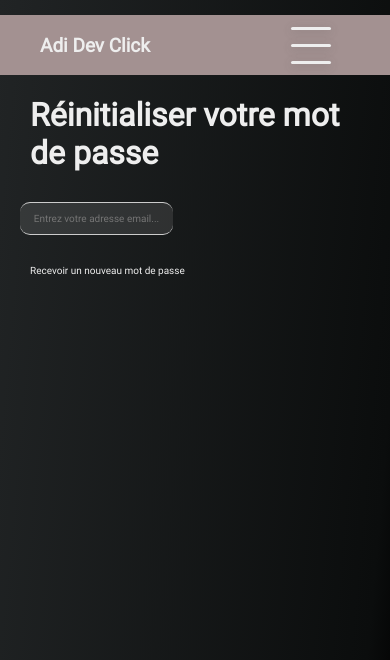
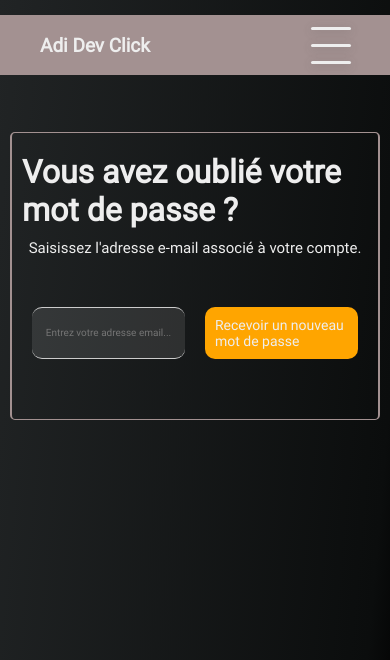
Before and after one commit to AdiDevClick/CRUD---Register, a PHP site: page /reset-password.php in a window 390 px wide. Shown: the top 660 px of the page. Run offline with PHP 8.4, Linux system fonts and the light colour scheme.

Commit message:
CSS Fix : Le burger menu ne sera plus autant décalé sur la droite sur des petits écrans Début de modification de la page password recovery - Le lien pour s'identifier qui apparaît sur la page d'enregistrement est maintenant cliquable sur des petits écrans - Le bouton s'identifier est maintenant de la bonne taille sur des petits écrans - La card aura un plus large padding top sur des petits écrans -
PHP Fix :
Le fichier layout utilise maintenant le fichier variable.inc.php pour inclure les variables $url et $rootURL -

JavaScript Fix :
Le toaster ne s'affichera plus quand ce n'est pas nécessaire -

```diff
--- a/css/index.css
+++ b/css/index.css
@@ -171,10 +171,14 @@ input {
 .alert-error {
     text-align: center;
     color: #fd6b00;
+    /* opacity: 1; */
     /* border: red 1px solid; */
     max-width: 100%;
     margin: 15px auto;
-    transition: opacity 3s 1s;
+    /* transition: all ease-in-out; */
+    /* transition: opacity 3s 1s; */
+    animation: fadeIn 1s;
+    /* transition: all 3s; */
 }
 /* END OF INPUTS*/
 
@@ -297,6 +301,33 @@ form {
             right: 0;
             top: 0;
             opacity: 0.1;
+            z-index: -1;
+        }
+    }
+}
+
+.pw-recovery {
+    display: grid;
+    justify-content: center;
+    grid: minmax(50px, min-content) / repeat(auto-fill, minmax(400px, 650px));
+    /* grid-template-columns: repeat(2, auto); */
+
+    align-items: center;
+    align-content: center;
+    @media (max-width: 992px) {
+        margin: 15px;
+    }
+    @media (max-width: 576px) {
+        margin: 0 auto;
+        display: flex;
+        flex-direction: column-reverse;
+        img {
+            height: 100%;
+            position: fixed;
+            right: 0;
+            top: 0;
+            opacity: 0.1;
+            z-index: -1;
         }
     }
 }
@@ -317,7 +348,7 @@ form {
 @media (max-width: 425px) {
     #btn {
         margin: 0 auto;
-        padding: 0;
+        /* padding: 0; */
     }
 }
 
--- a/css/main.css
+++ b/css/main.css
@@ -199,7 +199,7 @@ header {
     }
     @media (max-width: 576px) {
         justify-content: space-between;
-        padding-right: 10%;
+        /* padding-right: 10%; */ /* original */
     }
 }
 
@@ -503,8 +503,9 @@ main {
     overflow: hidden;
     /* margin-top: 10%; */
     @media (max-width: 576px) {
-        width: 90%;
-        margin-top: 10%;
+        /* width: 90%; */ /* original */
+        /* margin-top: 10%;  */ /* original */
+        margin-top: 15%;
         background-color: unset;
     }
 }
--- a/includes/variables.inc.php
+++ b/includes/variables.inc.php
@@ -1,5 +1,6 @@
 <?php declare(strict_types=1);
-echo 'test';
+
+$url = Functions::getUrl();
 $rootUrl = Functions::getRootUrl();
 // $rootUrl = (!empty($_SERVER['HTTPS']) ? 'https' : 'http') . '://' . $_SERVER['HTTP_HOST'] . '/';
 if ($rootUrl === 'https://adi.ezaya.fr/') {
--- a/reset-password.php
+++ b/reset-password.php
@@ -1,26 +1,37 @@
-<?php $title = "We Love Food - Réinitialisation de mot de passe"?>
-<?php ob_start()?>
-    <main>
-        <div class="wrapper-main">
-            <section class="section-default">
-                <h1>Réinitialiser votre mot de passe</h1>
-                    <!--<p>Un email vous sera envoyé avec les instructions pour réinitialiser votre mot de passe.</p>-->
-                    <form action="includes/reset-request.inc.php" method="post">
+<?php
+    $title = "We Love Food - Réinitialisation de mot de passe";
+    ob_start()
+?>
+<main>
+    <section class="wrapper-main">
+        <div class="pw-recovery">
+            <div class="card">
+                <!-- <div class="section-default"> -->
+                <div class="card-header">
+                    <h3 class="contact-section">Vous avez oublié votre mot de passe ?</h3>
+                </div>
+                <!-- <h1>Réinitialiser votre mot de passe</h1> -->
+                <p class="contact-section">Saisissez l'adresse e-mail associé à votre compte.</p>
+                <!-- <p>Un email vous sera envoyé avec les instructions pour réinitialiser votre mot de passe.</p>                 -->
+                <form class="form-index" action="includes/reset-request.inc.php" method="post">
                     <!-- <label for="email">Votre Email</label> -->
                     <input class="input" type="text" id="email" name="email" placeholder="Entrez votre adresse email...">
-                    <button type="submit" name="submit">Recevoir un nouveau mot de passe</button>
+                    <button class="btn" type="submit" name="submit">Recevoir un nouveau mot de passe</button>
                 </form>
-                    <?php
+                <?php
                     if (isset($_GET["reset"])) {
                         if ($_GET["reset"] == "success") {
                             echo '<p class="signupsuccess">Veuillez vérifier votre boîte mail, un email vous a été envoyé avec les instructions pour réinitialiser votre mot de passe </p>';
                         }
                     }
+                ?>
+                <!-- </div> -->
+            </div>
+        </div>
+    </section>
+</main>
+
+<?php
+    $content = ob_get_clean();
+    require("templates/layout.php")
 ?>
-            </section>
-        </div>
-    </main>
-
-    <?php $content = ob_get_clean()?>
-
-    <?php require("templates/layout.php") ?>
--- a/scripts/errorApp.js
+++ b/scripts/errorApp.js
@@ -9,5 +9,6 @@ const forms = document.querySelectorAll('form')
 //     form.removeEventListener('submit', e)
 // })
 forms.forEach(form => {
+    // debugger
     new ErrorHandler(form)
 })
--- a/scripts/functions/api.js
+++ b/scripts/functions/api.js
@@ -48,8 +48,8 @@ export async function fetchTemplate(url, targt) {
             if (!htmlElement) {
                 throw new Error(`L'élement ${target} n'existe pas à l'adresse : ${url}`)
             }
-            // return document.body.append(htmlElement)
-            return await htmlElement
+            // document.body.append(htmlElement)
+            return htmlElement
         }
         return loadedTemplate
     } catch (error) {
--- a/scripts/toaster.js
+++ b/scripts/toaster.js
@@ -1,7 +1,5 @@
 import { Toaster } from "./components/Toaster.js"
 import { resetURL } from "./functions/url.js"
-
-
 
 let message
 let type
@@ -83,6 +81,19 @@ if (failed === 'update-recipe') {
     resetURL('register.php', 'failed', urlParams)
 }
 
-if (errAlert) {
-    new Toaster(message, type)
+// if (errAlert) {
+//     new Toaster(message, type)
+// }
+
+const onReady = function() {
+    if (errAlert) {
+        new Toaster(message, type)
+    }
 }
+
+if (window.readyState !== 'loading') {
+    // if (errAlert) {
+        onReady()
+    // }
+}
+window.addEventListener('DOMContentLoaded', onReady)
--- a/templates/layout.php
+++ b/templates/layout.php
@@ -1,20 +1,21 @@
 <?php
 
 require_once(dirname(__DIR__) . DIRECTORY_SEPARATOR . "classes" . DIRECTORY_SEPARATOR ."Functions.class.php");
+require_once(dirname(__DIR__) . DIRECTORY_SEPARATOR . "includes" . DIRECTORY_SEPARATOR ."variables.inc.php");
 // $url = $_SERVER['HTTP_HOST'].$_SERVER['REQUEST_URI'];
 // $url = explode("/", parse_url($_SERVER['REQUEST_URI'], PHP_URL_PATH));
 // $url = array_pop($url);
 
 
-$url = Functions::getUrl();
+// $url = Functions::getUrl();
 // $rootPath = $_SERVER['DOCUMENT_ROOT'];
-$rootUrl = Functions::getRootUrl();
-// $rootUrl = (!empty($_SERVER['HTTPS']) ? 'https' : 'http') . '://' . $_SERVER['HTTP_HOST'] . '/';
-if ($rootUrl === 'https://adi.ezaya.fr/') {
-    $clicServer = 'ClicRepare';
-} else {
-    $clicServer = 'recettes';
-}
+// $rootUrl = Functions::getRootUrl();
+// // $rootUrl = (!empty($_SERVER['HTTPS']) ? 'https' : 'http') . '://' . $_SERVER['HTTP_HOST'] . '/';
+// if ($rootUrl === 'https://adi.ezaya.fr/') {
+//     $clicServer = 'ClicRepare';
+// } else {
+//     $clicServer = 'recettes';
+// }
 
 if ($url === 'about.php' || 'planningType.php' || 'todo.html' || 'carousel.html' || 'contact.php' || 'index.php') {
     $active = strip_tags('class="active"');
@@ -43,7 +44,7 @@ if ($url === 'about.php' || 'planningType.php' || 'todo.html' || 'carousel.html'
     <?= $css ?? '' ?>
     />
     <script src="<?php echo($rootUrl). $clicServer?>/scripts/script.js" defer></script>
-    <script type="module" src="<?php echo($rootUrl). $clicServer?>/scripts/toaster.js" defer></script>
+    <script type="module" src="<?php echo($rootUrl). $clicServer?>/scripts/toaster.js" async></script>
     <script <?= $script ?? '' ?>></script>
     <script <?= $script2 ?? '' ?>></script>
     <title>
```
Also changed, not shown: error_log.txt (deleted, +0 -21 lines), scripts/components/ErrorHandler.js (+13 -8 lines), submit_register.php (+9 -53 lines).
